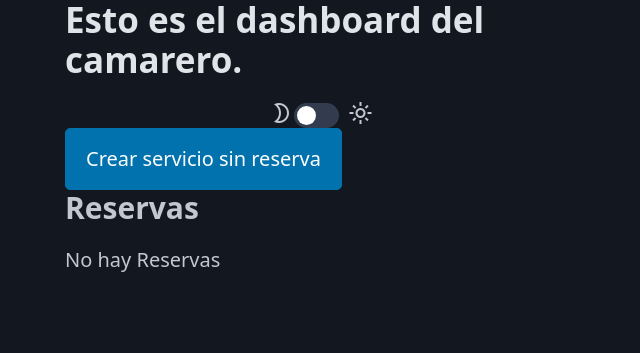
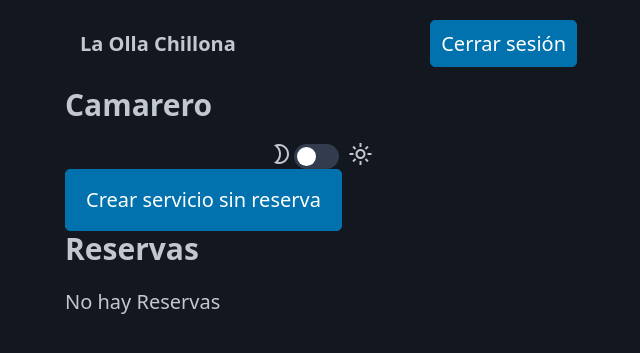
Before and after one commit to DanielBelenguer/olla_chillona_django, a Django app: template restaurante/templates/restaurante/dashboard_camarero.html in a window 1280 px wide. Shown: the top 353 px of the page, without its empty margins (319-959 px from the left). Run offline with Django 5.2, Linux system fonts and the light colour scheme; the template is opened without the code that fills it, so the values that code supplies are empty; some libraries are stand-ins or nearby versions.

Commit message:
Se arregla la template de camarero

```diff
--- a/restaurante/templates/restaurante/dashboard_camarero.html
+++ b/restaurante/templates/restaurante/dashboard_camarero.html
@@ -10,7 +10,14 @@
 </head>
 <body style="display: flex; justify-content: center; height: 100vh; margin: 0;">
     <div style="width: 40%;">
-        <h2>Esto es el dashboard del camarero.</h2>
+        <nav>
+            <ul>
+                <li style="padding-left: 25px;"><strong>La Olla Chillona</strong></li>
+            </ul>
+            <ul>
+                <li><button><a style="color: white; text-decoration: none;" href="{% url 'login_view'%}">Cerrar sesión</a></button></li>
+        </nav>
+        <h3>Camarero</h3>
         <div style="display: flex; justify-content: center;">
             <span class="material-symbols-outlined">mode_night</span>
                 <input name="terms" id="tema" type="checkbox" role="switch" style="margin-top: 2px;" />
```
